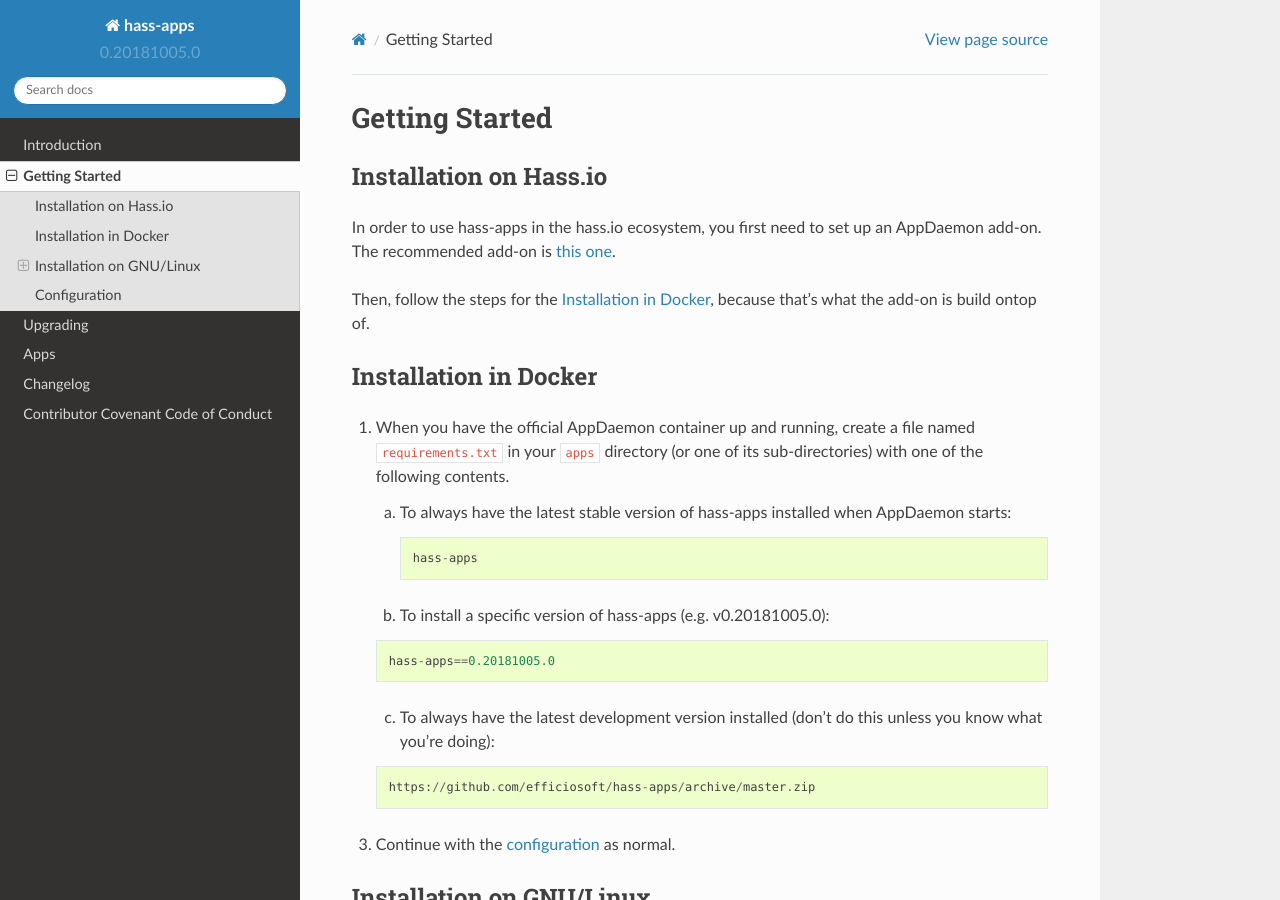
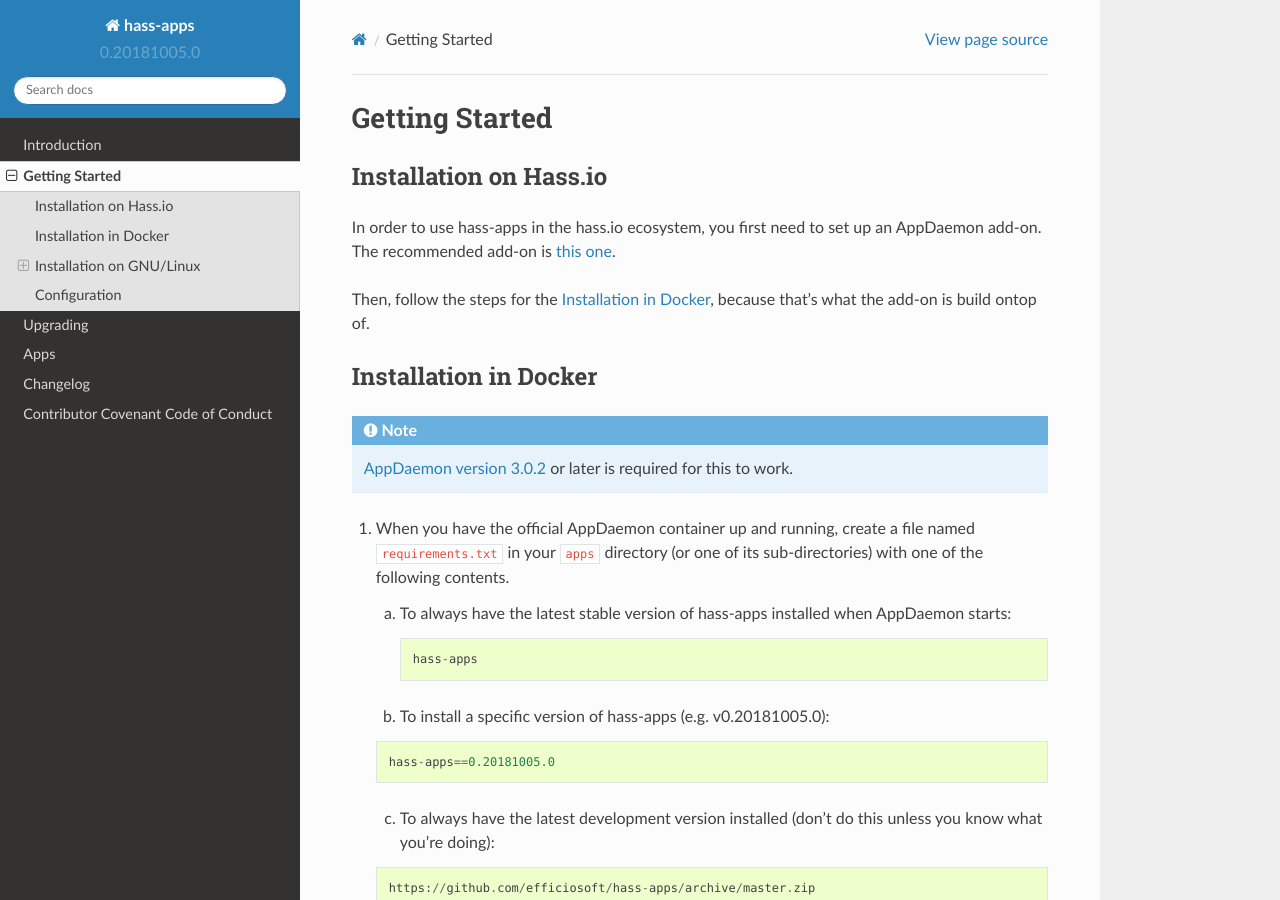
Before and after one commit to bob1de/hass-apps, a Sphinx documentation site: the page built from docs/getting-started.rst, in a window 1280 px wide and 900 px high. Built offline with Sphinx 7.4.7 and the Read the Docs theme 2.0.0, drawn with Linux system fonts in a browser that asks for light colours.

Commit message:
Added note about minimum AppDaemon version for installation in Docker
Closes #20

```diff
--- a/docs/getting-started.rst
+++ b/docs/getting-started.rst
@@ -14,6 +14,12 @@
 
 Installation in Docker
 ----------------------
+
+.. note::
+
+   `AppDaemon version 3.0.2
+   <https://appdaemon.readthedocs.io/en/3.0.2/HISTORY.html>`_ or later
+   is required for this to work.
 
 1. When you have the official AppDaemon container up and running, create
    a file named ``requirements.txt`` in your ``apps`` directory (or one
```
